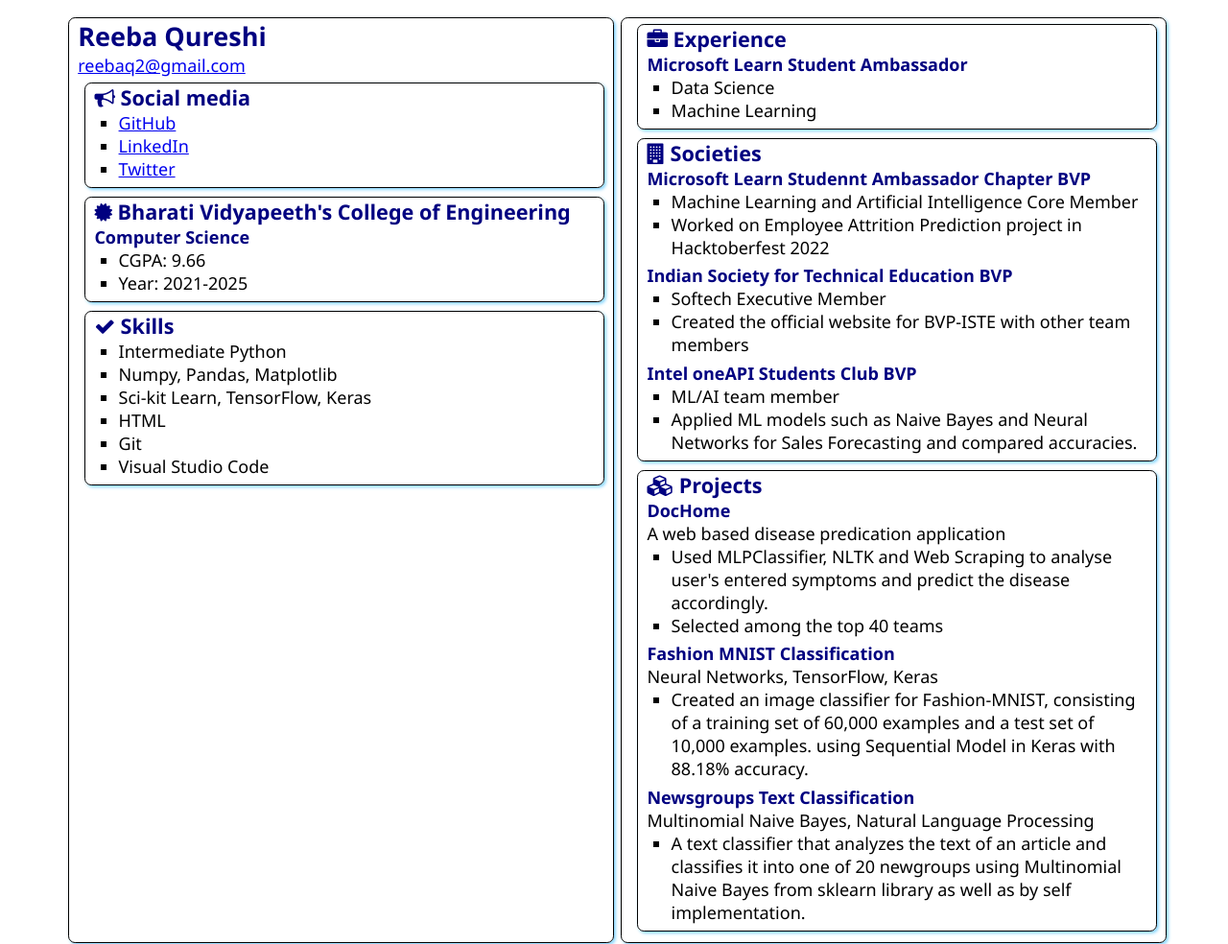
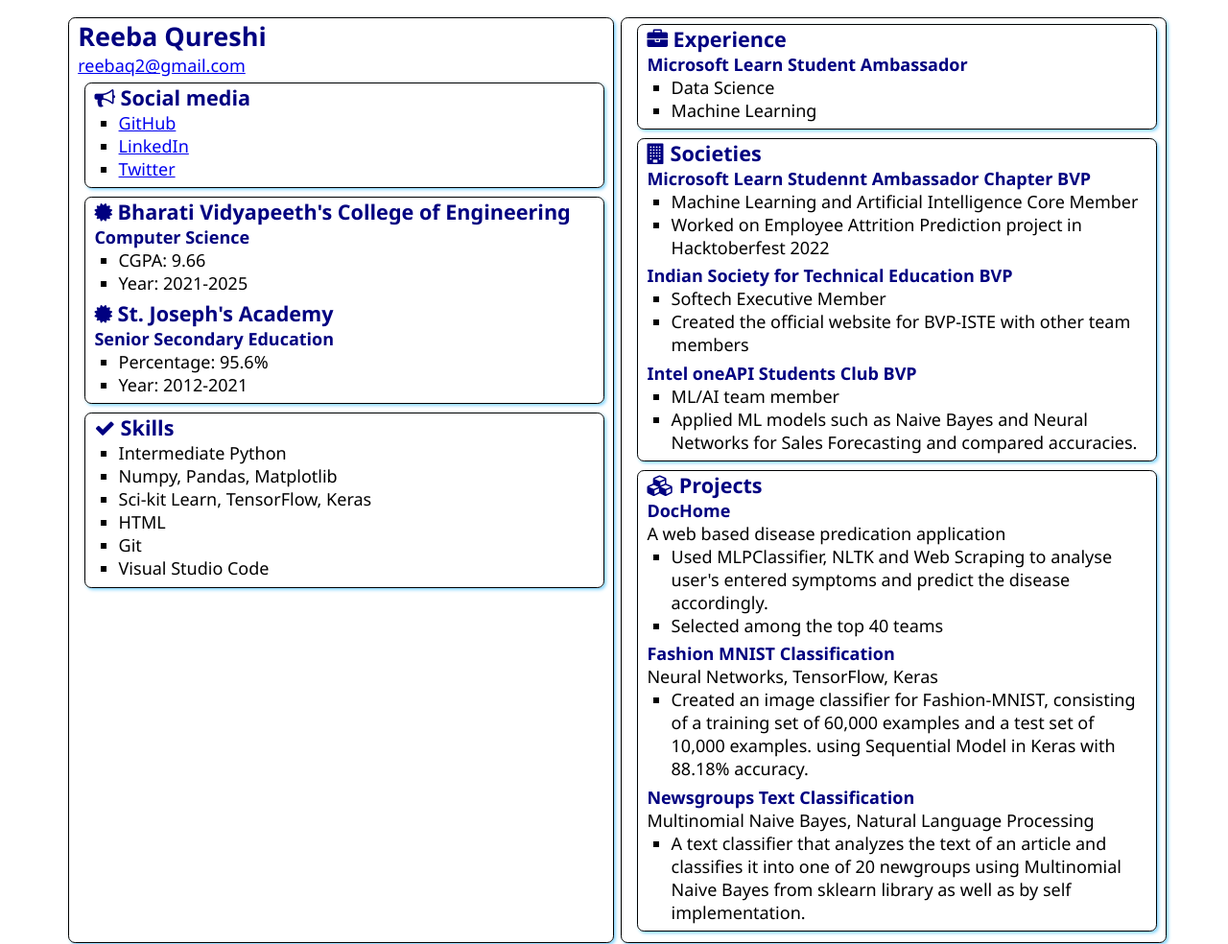
Before and after one commit to reeba212/SATechnicalOnboarding, a plain HTML site: page src/index.html in a window 1280 px wide. Shown: the top 984 px of the page at 96% size. Drawn offline with Linux system fonts and the light colour scheme.

Commit message:
Added education

```diff
--- a/src/index.html
+++ b/src/index.html
@@ -37,6 +37,16 @@
                     <ul>
                         <li>CGPA: 9.66</li>
                         <li>Year: 2021-2025</li>
+                    </ul>
+
+                    <h2>
+                        <i class="fa fa-certificate" aria-hidden="true"></i>
+                        St. Joseph's Academy
+                    </h2>
+                    <h3>Senior Secondary Education</h3>
+                    <ul>
+                        <li>Percentage: 95.6%</li>
+                        <li>Year: 2012-2021</li>
                     </ul>
                 </div>
             </section>
```
